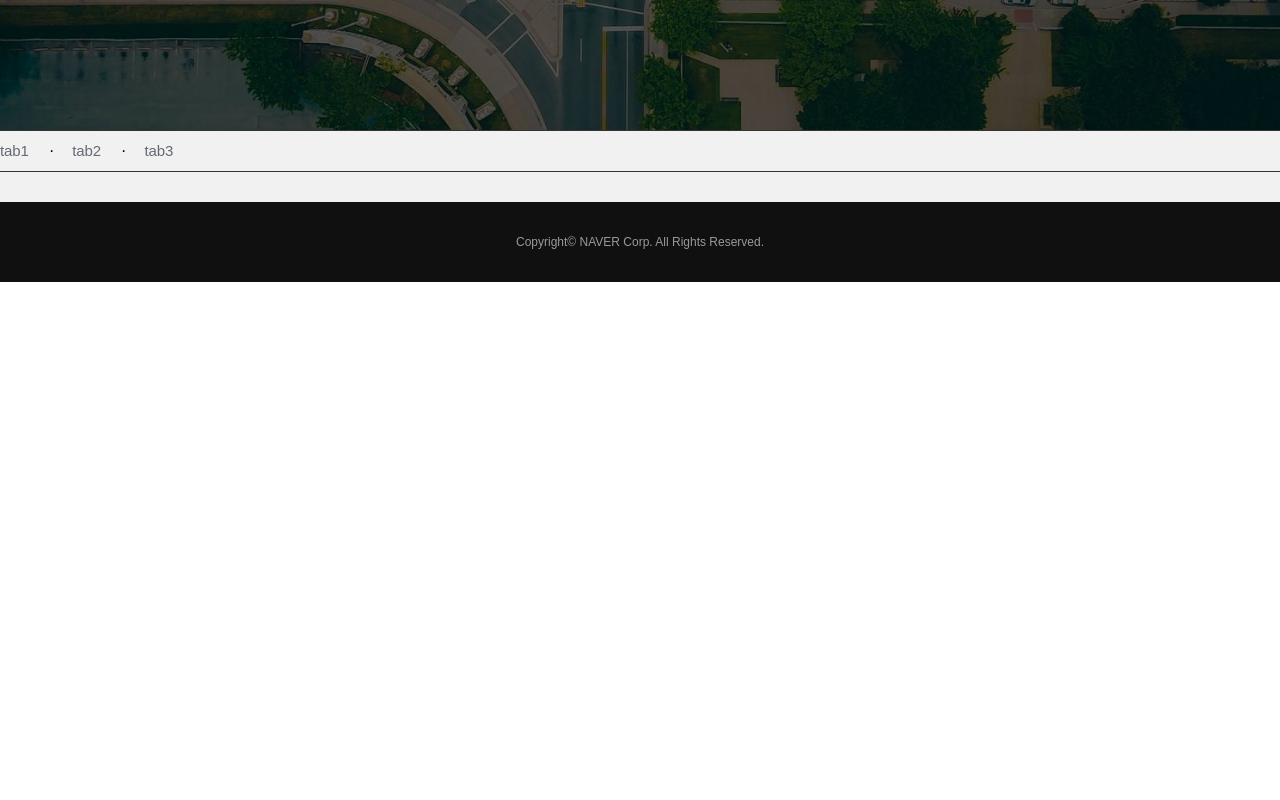
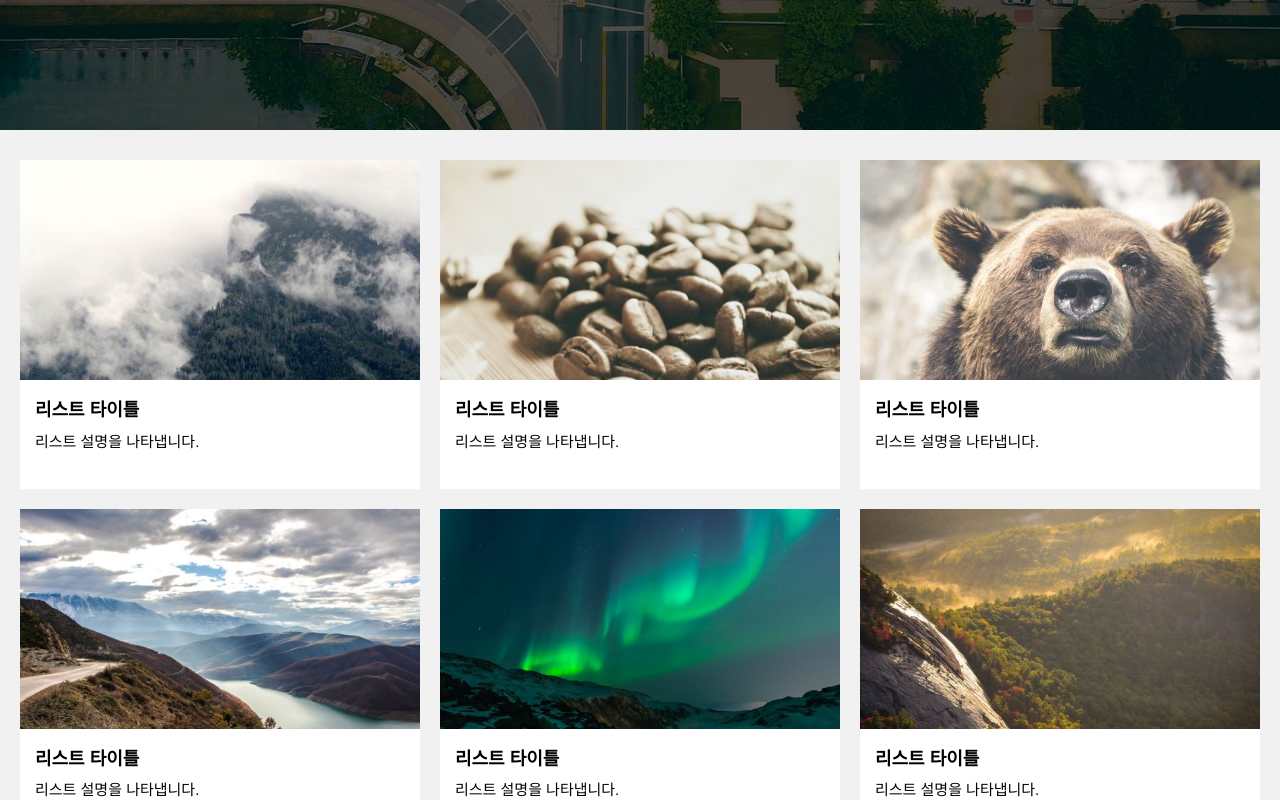
Before and after one commit to kimdaepa/portfolio, a Vue app in the folder vuejs-study/my-project/: page / in a window 1280 px wide. Shown: the part 420-1220 px from the top of the page. Before the commit the page ends 800 px from the top, so only its background shows below. Built offline with nearby package versions, Linux system fonts and the light colour scheme.

Commit message:
cardlist update

```diff
--- /dev/null
+++ b/vuejs-study/my-project/src/components/base-list.vue
@@ -0,0 +1,101 @@
+<template>
+  <ul :class="$style.thumb_list">
+      <li v-for="(item, index) in lists" :key="index" :class="$style.item">
+        <a :href="item.href" :class="$style.inner">
+          <div :class="$style.thumb_box">
+            <img :src="require(`../assets/${item.listimg}`)" alt="">
+          </div>
+          <div :class="$style.content_box">
+            <strong :class="$style.title">{{item.listtitle}}</strong>
+            <p :class="$style.description">{{item.listdescription}}</p>
+          </div>
+        </a>
+      </li>
+    </ul>
+</template>
+
+<script>
+export default {
+  name: 'BaseList',
+  props: {
+    lists: {
+      type: Array,
+      default: () => []
+    },
+    type: {
+      type: String,
+      default: 'thumb_list'
+    }
+  }
+}
+</script>
+
+<!-- Add "scoped" attribute to limit CSS to this component only -->
+<style module lang="scss">
+.thumb_list {
+  display: -webkit-box;
+  display: -ms-flexbox;
+  display: flex;
+  flex-wrap: wrap;
+  margin-left: -20px;
+
+  .item {
+    width: 33.3333%;
+    padding: 0;
+    box-sizing: border-box;
+  }
+
+  .inner {
+    position: relative;
+    display: block;
+    margin: 0 0 20px 20px;
+    background: #fff;
+    color: #000;
+    text-decoration: none;
+  }
+
+  .thumb_box {
+    overflow: hidden;
+    width: 100%;
+    height: 220px;
+    vertical-align: top;
+
+    &:hover {
+      opacity: 0.6;
+    }
+
+    img {
+      width: 100%;
+    }
+  }
+
+  .content_box {
+    padding: 20px 15px 12px;
+  }
+
+  .title {
+    overflow: hidden;
+    text-overflow: ellipsis;
+    white-space: nowrap;
+    display: block;
+    margin-bottom: 10px;
+    font-size: 18px;
+    font-weight: bold;
+  }
+
+  .description {
+    overflow: hidden;
+    height: 46px;
+    margin: 0;
+    font-size: 15px;
+    line-height: 22px;
+  }
+
+  .labels {
+    position: absolute;
+    top: 0;
+    left: 0;
+    z-index: 10;
+  }
+}
+</style>
--- a/vuejs-study/my-project/src/views/Home.vue
+++ b/vuejs-study/my-project/src/views/Home.vue
@@ -6,6 +6,9 @@
       <BaseBannerButton :class="$style.button">Left Button</BaseBannerButton>
       <BaseBannerButton :class="$style.button" color-type="white_outline">Right Button</BaseBannerButton>
     </BaseBanner>
+    <div :class="$style.section">
+      <BaseList :lists="cardlist"></BaseList>
+    </div>
     <BaseTab :lists="tabborder" type="tab_border"></BaseTab>
   </BaseLayout>
 </template>
@@ -16,6 +19,7 @@ import BaseLayout from '@/components/base-layout.vue'
 import BaseBanner from '@/components/base-banner.vue'
 import BaseBannerButton from '@/components/base-banner-button.vue'
 import BaseTab from '@/components/base-tab.vue'
+import BaseList from '@/components/base-list.vue'
 
 // tab border 필요한 데이터 값 배열
 const tabborder = [
@@ -33,18 +37,59 @@ const tabborder = [
   }
 ]
 
+const cardlist = [
+  {
+    href: '/list1',
+    listtitle: '리스트 타이틀',
+    listdescription: '리스트 설명을 나타냅니다.',
+    listimg: 'p1.jpg'
+  },
+  {
+    href: '/list2',
+    listtitle: '리스트 타이틀',
+    listdescription: '리스트 설명을 나타냅니다.',
+    listimg: 'p2.jpg'
+  },
+  {
+    href: '/list3',
+    listtitle: '리스트 타이틀',
+    listdescription: '리스트 설명을 나타냅니다.',
+    listimg: 'p3.jpg'
+  },
+  {
+    href: '/list4',
+    listtitle: '리스트 타이틀',
+    listdescription: '리스트 설명을 나타냅니다.',
+    listimg: 'p4.jpg'
+  },
+  {
+    href: '/list5',
+    listtitle: '리스트 타이틀',
+    listdescription: '리스트 설명을 나타냅니다.',
+    listimg: 'p5.jpg'
+  },
+  {
+    href: '/list6',
+    listtitle: '리스트 타이틀',
+    listdescription: '리스트 설명을 나타냅니다.',
+    listimg: 'p6.jpg'
+  }
+]
+
 export default {
   name: 'home',
   components: {
     BaseLayout,
     BaseBanner,
     BaseBannerButton,
-    BaseTab
+    BaseTab,
+    BaseList
   },
   // gnb 배열을 사용하겠다고 선언하자
   data () {
     return {
-      tabborder
+      tabborder,
+      cardlist
     }
   }
 }
@@ -54,4 +99,10 @@ export default {
 .button + .button {
   margin-left: 5px;
 }
+
+.section {
+  max-width: 1240px;
+  margin: 0 auto;
+  padding: 30px 0 20px;
+}
 </style>
```
